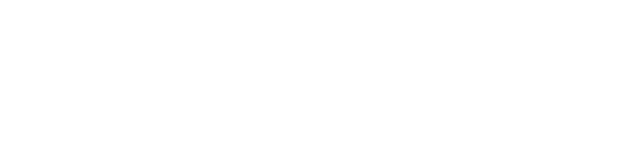
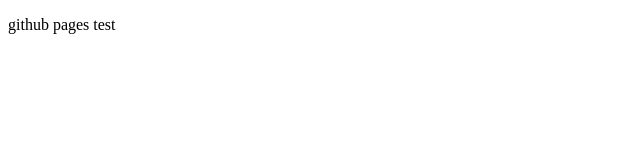
Before and after one commit to Adoroam/threejs-testing, a website: page index.html in a window 1280 px wide. Shown: the whole page, without its empty margins (0-640 px from the left). Drawn offline with Linux system fonts and the light colour scheme.

Commit message:
adding text to test github pages

```diff
--- a/index.html
+++ b/index.html
@@ -6,6 +6,6 @@
     <!-- insert scripts here -->
   </head>
   <body>
-    <!-- init -->
+    <p>github pages test</p>
   </body>
 </html>
```
